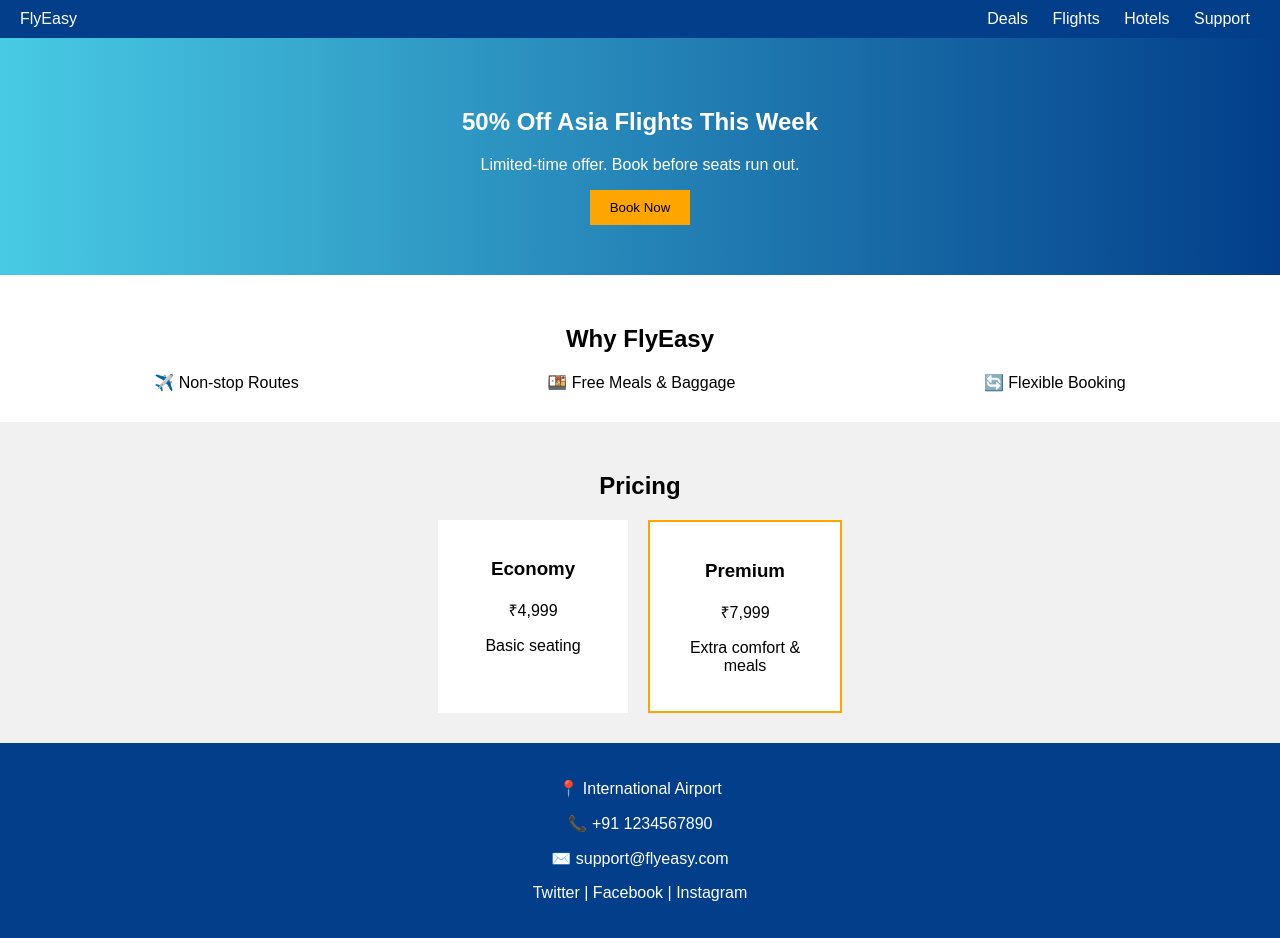
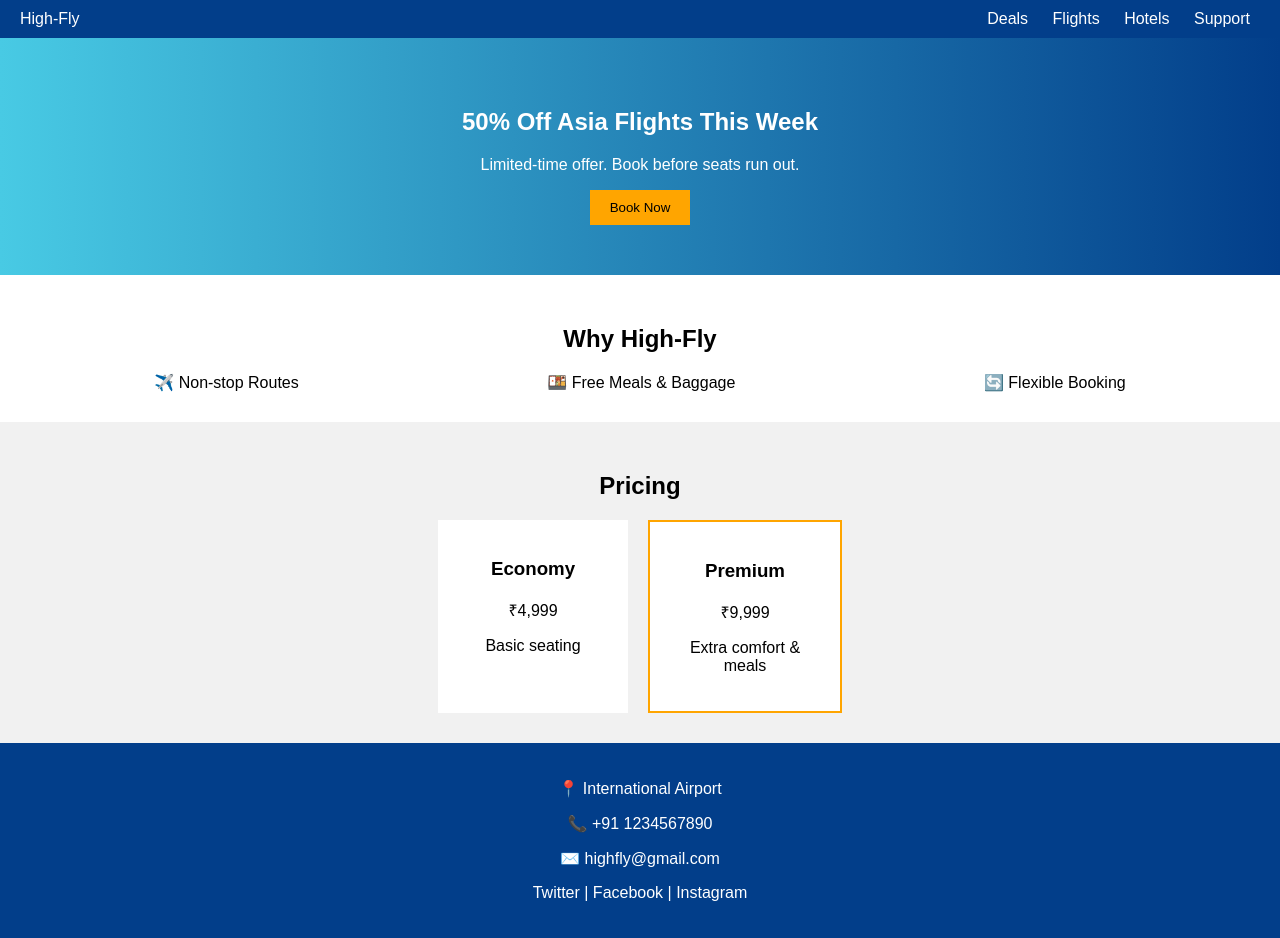
Before and after one commit to Adarsh09072003/FSD, a plain HTML site: page Travel Booking Site/index.html in a window 1280 px wide. Drawn offline with Linux system fonts and the light colour scheme.

Commit message:
Update index.html

```diff
--- a/Travel Booking Site/index.html
+++ b/Travel Booking Site/index.html
@@ -3,14 +3,14 @@
 <head>
   <meta charset="UTF-8">
   <meta name="viewport" content="width=device-width, initial-scale=1.0">
-  <title>FlyEasy Flash Sale</title>
+  <title>High-Fly Flash Sale</title>
   <link rel="stylesheet" href="style.css">
 </head>
 <body>
 
 
 <header class="header">
-  <div class="logo">FlyEasy</div>
+  <div class="logo">High-Fly</div>
 
   <input type="checkbox" id="menu-toggle">
   <label for="menu-toggle" class="menu">☰</label>
@@ -32,7 +32,7 @@
 
 
 <section class="features">
-  <h2>Why FlyEasy</h2>
+  <h2>Why High-Fly</h2>
   <div class="feature-box">
     <div>✈️ Non-stop Routes</div>
     <div>🍱 Free Meals & Baggage</div>
@@ -53,7 +53,7 @@
 
     <div class="card highlight">
       <h3>Premium</h3>
-      <p>₹7,999</p>
+      <p>₹9,999</p>
       <p>Extra comfort & meals</p>
     </div>
   </div>
@@ -62,7 +62,7 @@
 <footer>
   <p>📍 International Airport</p>
   <p>📞 +91 1234567890</p>
-  <p>✉️ support@flyeasy.com</p>
+  <p>✉️ highfly@gmail.com</p>
   <p>Twitter | Facebook | Instagram</p>
 </footer>
 
```
